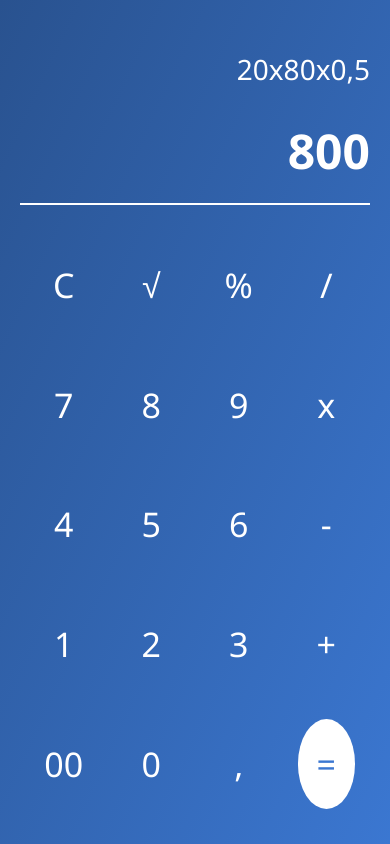
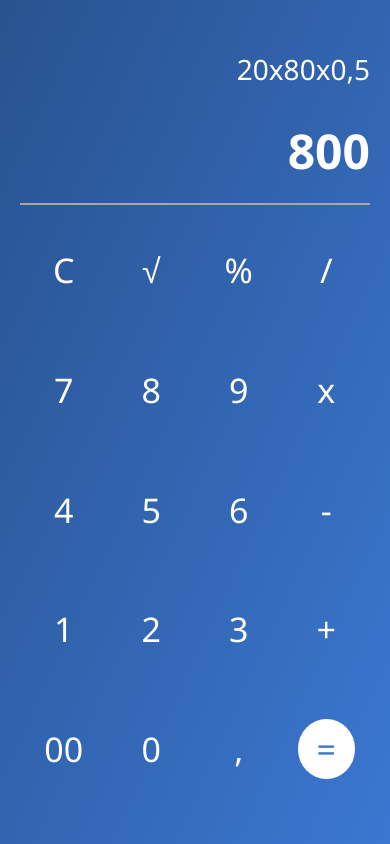
Before and after one commit to deymosssssss/calc-byndyusoft, an Angular app: page / in a window 390 px wide. Built offline with nearby package versions, Linux system fonts and the light colour scheme.

Commit message:
fix: layout for mobiles

```diff
--- a/src/app/calculator/calculator.component.scss
+++ b/src/app/calculator/calculator.component.scss
@@ -29,7 +29,7 @@
 }
 
 .br {
-  border: 1px solid #fff;
+  border: 1px solid #a7a7a7;
   margin-top: 20px;
   margin-bottom: 20px;
 }
@@ -43,9 +43,8 @@
 }
 
 .control {
-  // width: calc((100% - 40px) / 4 - 30px);
-  // height: calc(500px / 4 - 30px);
   width: calc(25% - 30px);
+  height: calc(25% - 30px);
   margin: 15px;
 
   aspect-ratio: 1 / 1;
@@ -76,4 +75,7 @@
     height: 100%;
     border-radius: 0;
   }
+  .control {
+    height: calc(15% - 30px);
+  }
 }
```
